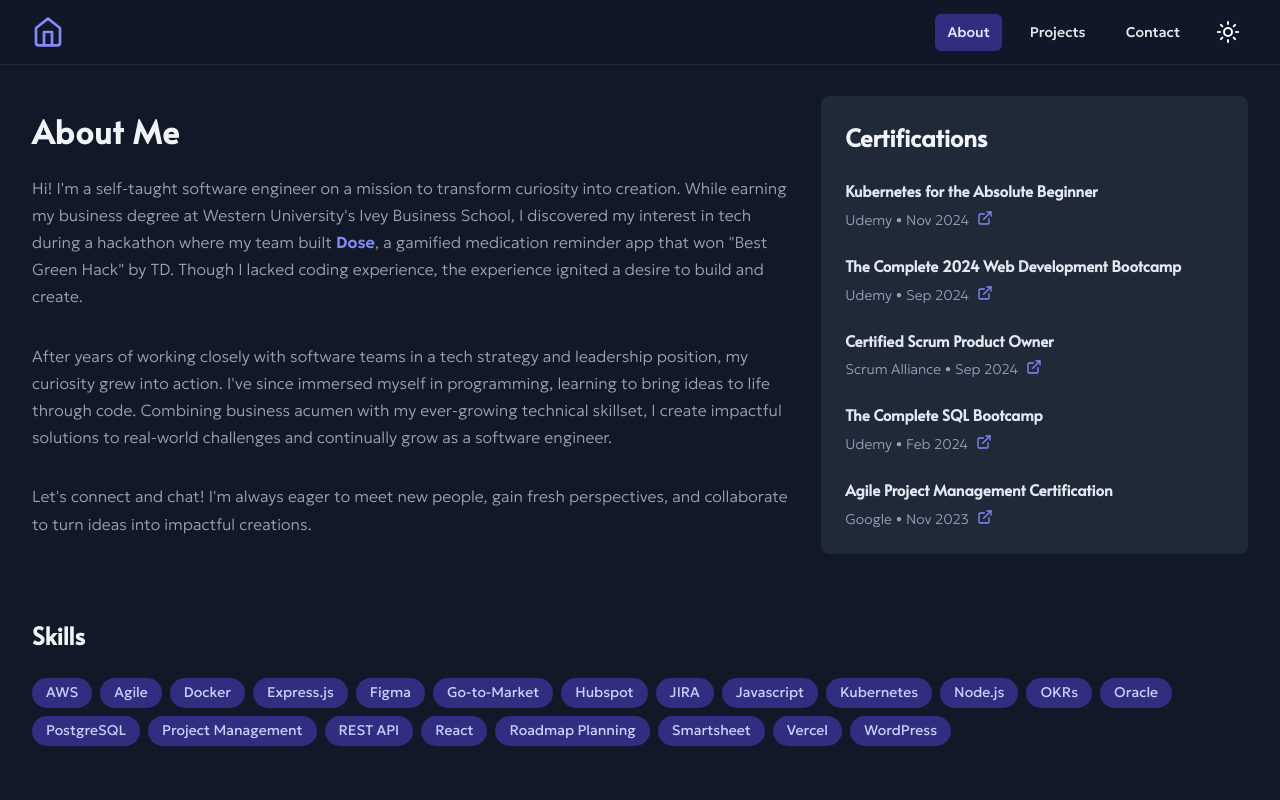
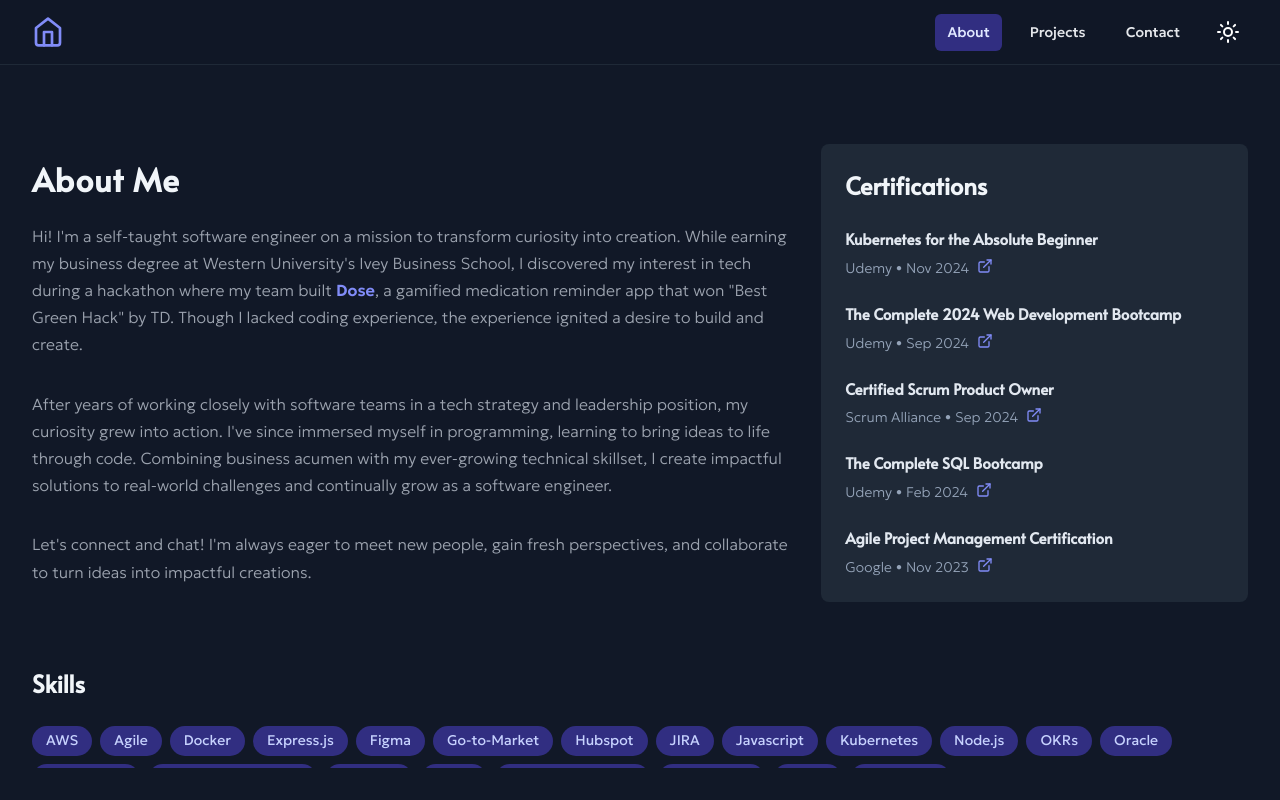
Before and after one commit to christinelinster/christine-lin, a React (Vite) app: page /about in a window 1280 px wide. Shown: the top 800 px of the page. Built offline with nearby package versions, Linux system fonts and the light colour scheme.

Commit message:
fix spacing in about page

```diff
--- a/src/styles/about.css
+++ b/src/styles/about.css
@@ -8,25 +8,33 @@
 }
 
 .about-container {
-  max-width: 80rem;
-  margin: 0 auto;
+  height: calc(100vh - 6rem);
+  overflow-y: auto;
+  background-color: #ffffff;
+  padding-top: 2rem;
+}
+
+.dark .about-container {
+  background-color: #111827;
 }
 
 .about-content {
-  width: 100%;
+  max-width: 80rem;
+  margin: 0 auto;
   padding: 3rem 1rem;
 }
 
-
 @media (min-width: 640px) {
   .about-content {
-    padding: 2rem 1.5rem;
+    padding-left: 1.5rem;
+    padding-right: 1.5rem;
   }
 }
 
 @media (min-width: 1024px) {
   .about-content {
-    padding: 2rem;
+    padding-left: 2rem;
+    padding-right: 2rem;
   }
 }
 
```
